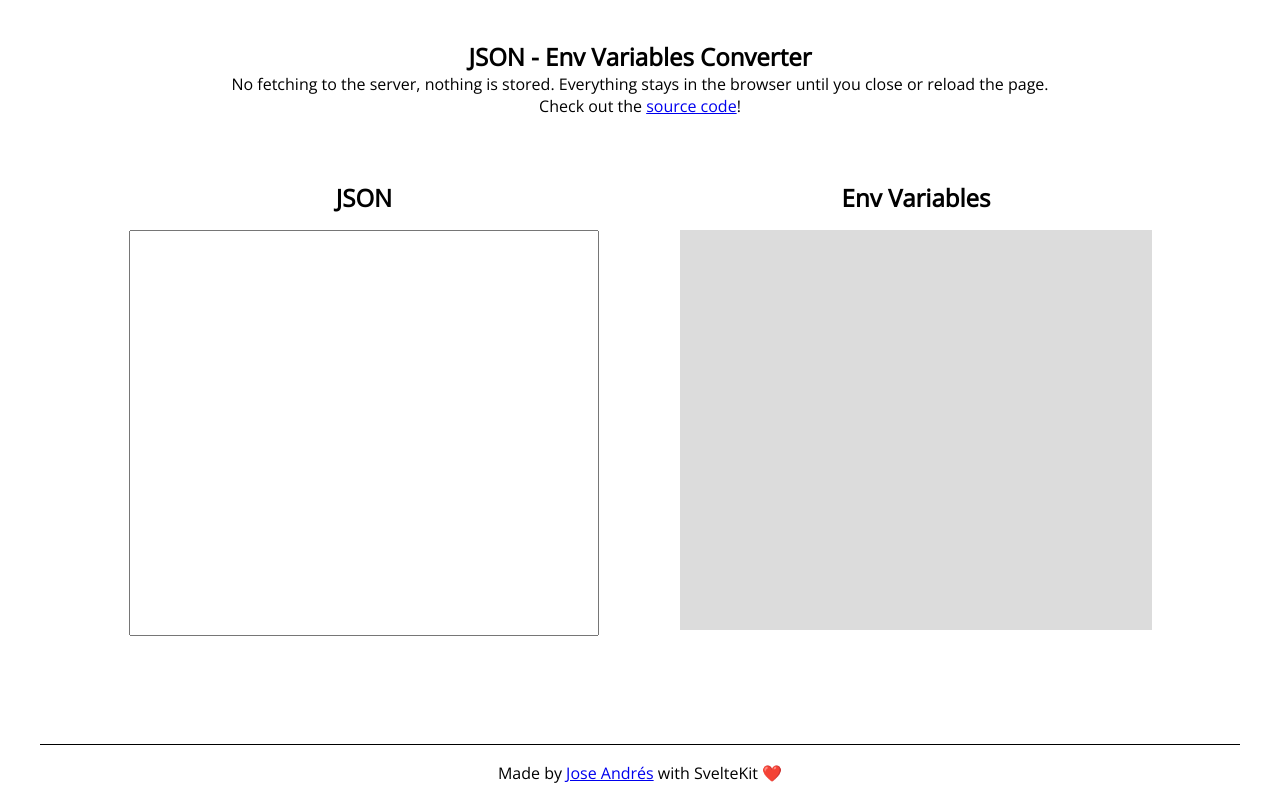
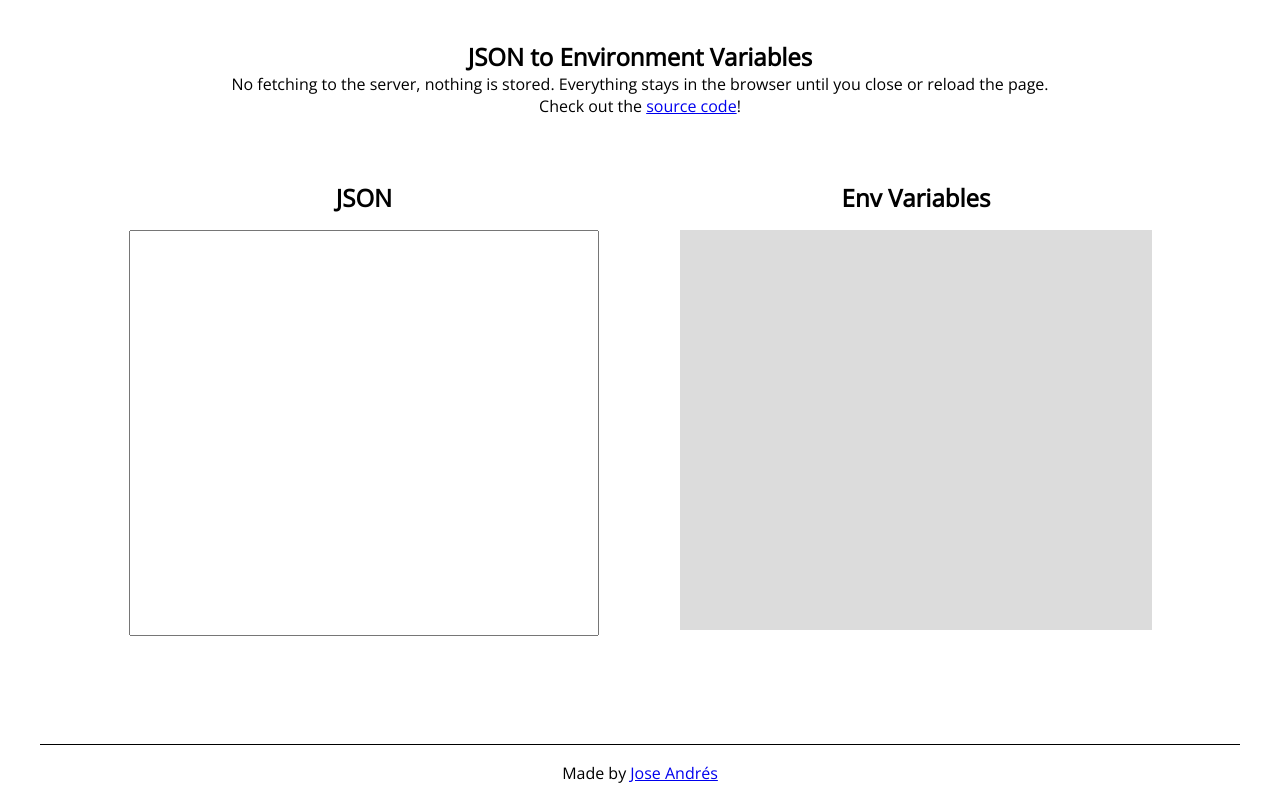
Before and after one commit to merojosa/json-env-converter, a SvelteKit app: page / in a window 1280 px wide. Built offline with nearby package versions, Linux system fonts and the light colour scheme; a web font is replaced by a local one.

Commit message:
Change title and description metadata

```diff
--- a/src/routes/+layout.svelte
+++ b/src/routes/+layout.svelte
@@ -6,8 +6,7 @@
 
 <footer>
   <span>
-    Made by <a href="https://merojosa.dev" target="_blank">Jose Andrés</a> with SvelteKit
-    ❤️
+    Made by <a href="https://merojosa.dev" target="_blank">Jose Andrés</a>
   </span>
 </footer>
 
@@ -15,12 +14,14 @@
   <title>JSON - Env Variables Converter</title>
   <meta
     name="description"
-    content="A JSON-Environment variables online converter"
+    content="Convert JSON text to env variables. This can be useful for services that returns JSON data like AWS Secrets Manager. Nothing is stored, everything stays in the browser until you reload or close it."
   />
   <meta
     name="google-site-verification"
     content="AcTAAeL5tm0AeyDltMUMjgpxpySMInGYI-H6yIA2kMI"
   />
+
+  <meta name="”robots”" content="index, follow" />
 </svelte:head>
 
 <style>
--- a/src/routes/+page.svelte
+++ b/src/routes/+page.svelte
@@ -18,7 +18,7 @@
 <main>
   <section>
     <div>
-      <h1>JSON - Env Variables Converter</h1>
+      <h1>JSON to Environment Variables</h1>
       <p class="description">
         No fetching to the server, nothing is stored. Everything stays in the
         browser until you close or reload the page.
```
